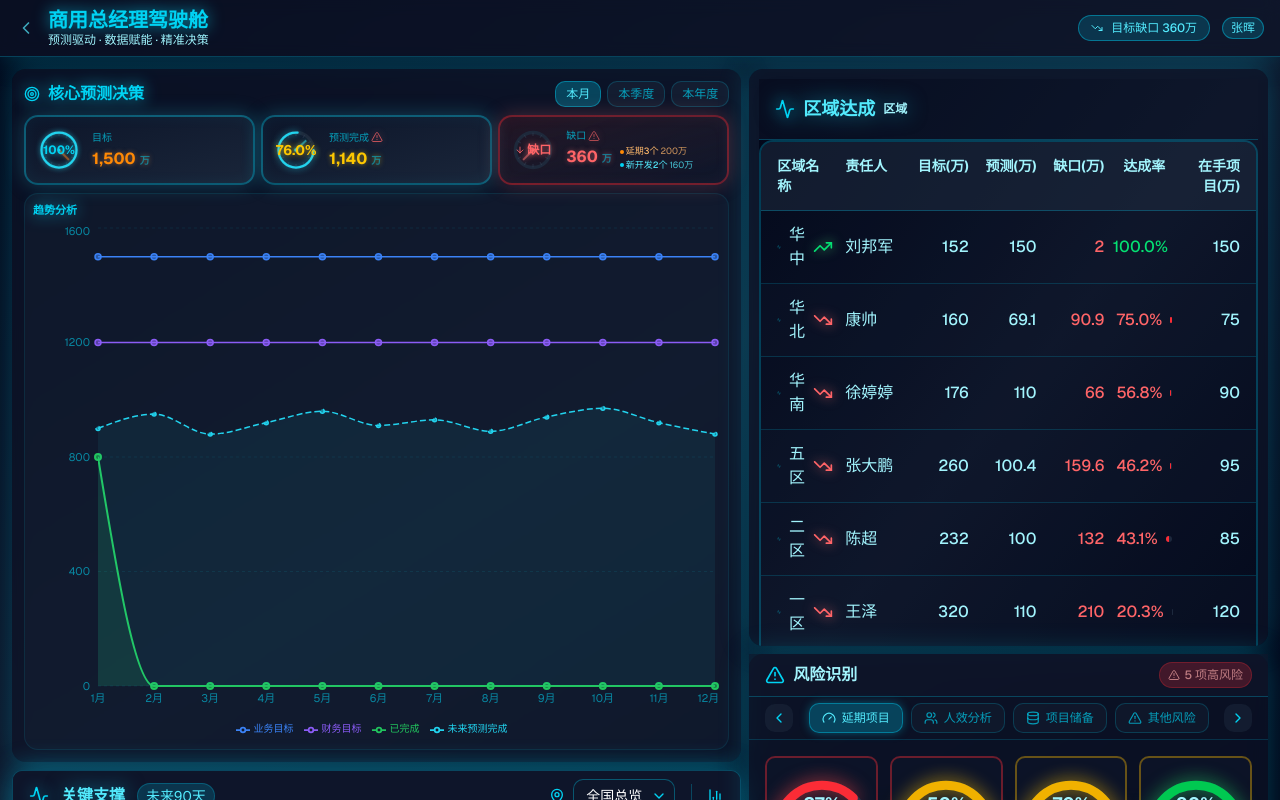
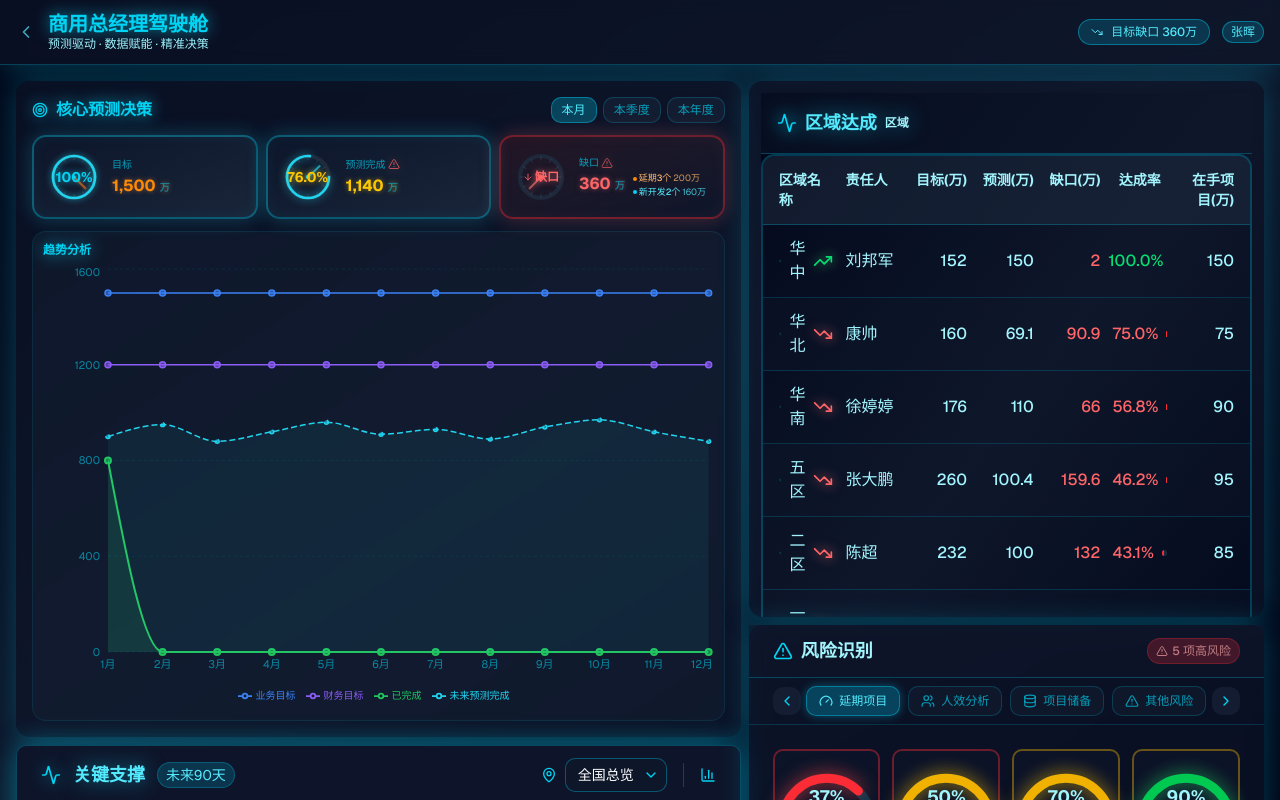
Before and after one commit to navylee1990/coze_jsc, a Next.js app: page /gm in a window 1280 px wide. Built offline with nearby package versions, Linux system fonts and the light colour scheme.

Commit message:
Restored to 'e4e06270b782ae3eb4a114aefb51192b634d1d18'
Coze-Restored-To: 'e4e06270b782ae3eb4a114aefb51192b634d1d18'
Coze-Commit-Type: restore

```diff
--- a/src/app/gm/page.tsx
+++ b/src/app/gm/page.tsx
@@ -549,7 +549,7 @@ export default function GMDashboard() {
           isMounted && animationPhase >= 1 ? 'opacity-100 translate-y-0' : 'opacity-0 -translate-y-4'
         )}
       >
-        <div className="max-w-[1920px] w-full mx-auto px-4 py-2">
+        <div className="max-w-[1920px] w-full mx-auto px-4 py-3">
           <div className="flex items-center justify-between">
             <div className="flex items-center gap-3">
               <Link href="/" className={`${DASHBOARD_STYLES.textMuted} hover:text-white transition-colors`}>
@@ -591,7 +591,7 @@ export default function GMDashboard() {
       </header>
 
       {/* 主要内容区 - 仪表盘布局 */}
-      <main className="flex-1 overflow-hidden max-w-[1920px] w-full mx-auto p-3">
+      <main className="flex-1 overflow-hidden max-w-[1920px] w-full mx-auto p-4">
         {/* 驾驶舱风格布局 - 紧凑对齐 */}
         <div className="grid grid-cols-12 gap-2 h-full">
           {/* 中央仪表区 */}
@@ -601,8 +601,8 @@ export default function GMDashboard() {
             isMounted && animationPhase >= 2 ? 'opacity-100 translate-y-0' : 'opacity-0 translate-y-4'
           )}>
             {/* 核心预测决策卡片 - 自适应高度 */}
-            <div className={`${DASHBOARD_STYLES.cardBg} ${DASHBOARD_STYLES.cardBorder} rounded-xl p-3 ${DASHBOARD_STYLES.glow} flex-1 min-h-0 flex flex-col`}>
-              <div className="flex items-center justify-between mb-2 flex-shrink-0">
+            <div className={`${DASHBOARD_STYLES.cardBg} ${DASHBOARD_STYLES.cardBorder} rounded-xl p-4 ${DASHBOARD_STYLES.glow} flex-1 min-h-0 flex flex-col`}>
+              <div className="flex items-center justify-between mb-3 flex-shrink-0">
                 <h2 className={`text-base font-bold ${DASHBOARD_STYLES.neon} flex items-center gap-2`}>
                   <Target className="w-4 h-4" />
                   核心预测决策
@@ -642,18 +642,18 @@ export default function GMDashboard() {
               </div>
 
               {/* 核心数据展示 - 汽车仪表盘样式 */}
-              <div className="grid grid-cols-3 gap-1.5 mb-2 flex-shrink-0">
+              <div className="grid grid-cols-3 gap-2 mb-3 flex-shrink-0">
                 {/* 仪表盘1 - 目标 */}
                 <div className="relative">
                   <div
-                    className="rounded-xl border-2 p-2 transition-all duration-300 bg-gradient-to-br from-slate-900/90 to-slate-800/90 border-cyan-500/40"
+                    className="rounded-xl border-2 p-2.5 transition-all duration-300 bg-gradient-to-br from-slate-900/90 to-slate-800/90 border-cyan-500/40"
                     style={{
                       boxShadow: '0 0 20px rgba(34, 211, 238, 0.25), inset 0 0 15px rgba(34, 211, 238, 0.06)'
                     }}
                   >
                     <div className="flex items-center gap-2">
                       {/* 仪表盘圆形 */}
-                      <div className="relative flex-shrink-0" style={{ width: '50px', height: '50px' }}>
+                      <div className="relative flex-shrink-0" style={{ width: '60px', height: '60px' }}>
                         <svg viewBox="0 0 100 100" className="w-full h-full">
                           {/* 背景圆 */}
                           <circle
@@ -721,7 +721,7 @@ export default function GMDashboard() {
                         </svg>
                         {/* 中心数值 */}
                         <div className="absolute inset-0 flex flex-col items-center justify-center">
-                          <span className="text-xs font-bold text-cyan-400" style={{ textShadow: '0 0 6px rgba(34, 211, 238, 0.7)' }}>
+                          <span className="text-sm font-bold text-cyan-400" style={{ textShadow: '0 0 6px rgba(34, 211, 238, 0.7)' }}>
                             100%
                           </span>
                         </div>
@@ -741,14 +741,14 @@ export default function GMDashboard() {
                 {/* 仪表盘2 - 预测完成 */}
                 <div className="relative">
                   <div
-                    className="rounded-xl border-2 p-2 transition-all duration-300 bg-gradient-to-br from-slate-900/90 to-slate-800/90 border-cyan-500/40"
+                    className="rounded-xl border-2 p-2.5 transition-all duration-300 bg-gradient-to-br from-slate-900/90 to-slate-800/90 border-cyan-500/40"
                     style={{
                       boxShadow: '0 0 20px rgba(34, 211, 238, 0.25), inset 0 0 15px rgba(34, 211, 238, 0.06)'
                     }}
                   >
                     <div className="flex items-center gap-2">
                       {/* 仪表盘圆形 */}
-                      <div className="relative flex-shrink-0" style={{ width: '50px', height: '50px' }}>
+                      <div className="relative flex-shrink-0" style={{ width: '60px', height: '60px' }}>
                         <svg viewBox="0 0 100 100" className="w-full h-full">
                           {/* 背景圆 */}
                           <circle
@@ -849,7 +849,7 @@ export default function GMDashboard() {
                 <div className="relative">
                   <div
                     className={cn(
-                      'rounded-xl border-2 p-2 transition-all duration-300',
+                      'rounded-xl border-2 p-2.5 transition-all duration-300',
                       animatedGap <= 0
                         ? 'bg-gradient-to-br from-green-900/20 to-slate-900/90 border-green-500/40'
                         : 'bg-gradient-to-br from-red-900/20 to-slate-900/90 border-red-500/40'
@@ -862,7 +862,7 @@ export default function GMDashboard() {
                   >
                     <div className="flex items-center gap-2">
                       {/* 仪表盘圆形 */}
-                      <div className="relative flex-shrink-0" style={{ width: '50px', height: '50px' }}>
+                      <div className="relative flex-shrink-0" style={{ width: '60px', height: '60px' }}>
                         <svg viewBox="0 0 100 100" className="w-full h-full">
                           {/* 背景圆 */}
                           <circle
@@ -997,11 +997,11 @@ export default function GMDashboard() {
               </div>
 
               {/* 趋势图表 */}
-              <div className="bg-slate-800/30 rounded-xl p-2 border border-cyan-400/10 flex-1 min-h-0">
-                <div className="mb-1">
-                  <h4 className={`text-[11px] font-semibold ${DASHBOARD_STYLES.neon}`}>趋势分析</h4>
+              <div className="bg-slate-800/30 rounded-xl p-2.5 border border-cyan-400/10 flex-1 min-h-0">
+                <div className="mb-1.5">
+                  <h4 className={`text-xs font-semibold ${DASHBOARD_STYLES.neon}`}>趋势分析</h4>
                 </div>
-                <div style={{ height: 'calc(100% - 20px)' }}>
+                <div style={{ height: 'calc(100% - 24px)' }}>
                   <ResponsiveContainer width="100%" height="100%">
                     <AreaChart data={forecastTrendData}>
                       <CartesianGrid strokeDasharray="3 3" stroke="rgba(6,182,212,0.1)" vertical={false} />
@@ -1087,7 +1087,7 @@ export default function GMDashboard() {
             </div>
 
             {/* 未来支撑充分性面板 - 固定高度比例 */}
-            <div className={`${DASHBOARD_STYLES.cardBg} ${DASHBOARD_STYLES.cardBorder} rounded-xl p-0 ${DASHBOARD_STYLES.glow} flex-shrink-0`} style={{ height: 'calc(40% - 4px)' }}>
+            <div className={`${DASHBOARD_STYLES.cardBg} ${DASHBOARD_STYLES.cardBorder} rounded-xl p-0 ${DASHBOARD_STYLES.glow} flex-shrink-0`} style={{ height: 'calc(45% - 4px)' }}>
               <FutureSupportAdequacyPanel theme="dashboard" />
             </div>
           </div>
@@ -1099,7 +1099,7 @@ export default function GMDashboard() {
             isMounted && animationPhase >= 3 ? 'opacity-100 translate-y-0' : 'opacity-0 translate-y-4'
           )}>
             {/* 区域达成情况 - 自适应高度 */}
-            <div className={`${DASHBOARD_STYLES.cardBg} ${DASHBOARD_STYLES.cardBorder} rounded-xl p-2.5 ${DASHBOARD_STYLES.glow} flex-1 min-h-0 overflow-hidden`}>
+            <div className={`${DASHBOARD_STYLES.cardBg} ${DASHBOARD_STYLES.cardBorder} rounded-xl p-3 ${DASHBOARD_STYLES.glow} flex-1 min-h-0 overflow-hidden`}>
               <RegionMatrix
                 data={currentData}
                 title="区域达成"
@@ -1110,7 +1110,7 @@ export default function GMDashboard() {
             </div>
 
             {/* 风险识别模块 - 固定高度比例 */}
-            <div className={`${DASHBOARD_STYLES.cardBg} ${DASHBOARD_STYLES.cardBorder} rounded-xl p-0 ${DASHBOARD_STYLES.glow} flex-shrink-0`} style={{ height: 'calc(50% - 4px)' }}>
+            <div className={`${DASHBOARD_STYLES.cardBg} ${DASHBOARD_STYLES.cardBorder} rounded-xl p-0 ${DASHBOARD_STYLES.glow} flex-shrink-0`} style={{ height: 'calc(55% - 4px)' }}>
               <RiskIdentificationPanel theme="dashboard" />
             </div>
           </div>
--- a/src/components/FutureSupportAdequacyPanel.tsx
+++ b/src/components/FutureSupportAdequacyPanel.tsx
@@ -1580,7 +1580,7 @@ export default function FutureSupportAdequacyPanel({
       {/* 标题区 */}
       <div
         className={cn(
-          'px-4 py-2 border-b flex items-center justify-between',
+          'px-6 py-3 border-b flex items-center justify-between',
           theme === 'dashboard'
             ? 'border-cyan-500/30 bg-slate-900/60'
             : theme === 'dark'
@@ -1596,7 +1596,7 @@ export default function FutureSupportAdequacyPanel({
               : 'text-green-600'
           )} />
           <h3 className={cn(
-            'font-bold text-base',
+            'font-bold text-lg',
             theme === 'dashboard'
               ? 'text-cyan-300 drop-shadow-[0_0_10px_rgba(6,182,212,0.6)]'
               : 'text-slate-900'
@@ -1670,8 +1670,8 @@ export default function FutureSupportAdequacyPanel({
       )}
 
       {/* 主内容区 - 时间段矩阵卡片布局 */}
-      <div className="p-3">
-        <div className="grid grid-cols-3 gap-2">
+      <div className="p-4">
+        <div className="grid grid-cols-3 gap-3">
           {(['0-30天', '1-3月', '3-6月'] as const).map((period, index) => {
             const level = data.supportStructure[period];
             const statusColor = getStatusColor(level.status, theme);
@@ -1712,7 +1712,7 @@ export default function FutureSupportAdequacyPanel({
               <div
                 key={period}
                 className={cn(
-                  'p-3 rounded-xl relative border transition-all duration-300 cursor-pointer hover:scale-105',
+                  'p-4 rounded-xl relative border transition-all duration-300 cursor-pointer hover:scale-105',
                   theme === 'dashboard'
                     ? cn(
                         'bg-slate-900/60 backdrop-blur-sm',
@@ -1733,7 +1733,7 @@ export default function FutureSupportAdequacyPanel({
                 }}
               >
                 {/* 时间段标签 */}
-                <div className="flex items-center justify-between mb-2">
+                <div className="flex items-center justify-between mb-3">
                   <div className="flex items-center gap-2">
                     <h4 className={cn(
                       'text-sm font-bold',
--- a/src/components/RiskIdentificationPanel.tsx
+++ b/src/components/RiskIdentificationPanel.tsx
@@ -356,13 +356,13 @@ export default function RiskIdentificationPanel({
       {/* 标题栏 */}
       <div
         className={cn(
-          'px-4 py-2 border-b flex items-center justify-between',
+          'px-6 py-3 border-b flex items-center justify-between',
           theme === 'dashboard' ? `${DASHBOARD_STYLES.cardBorder} bg-slate-900/60` : 'border-slate-200 bg-white'
         )}
       >
         <div className="flex items-center gap-2">
           <AlertTriangle className={cn('w-5 h-5', theme === 'dashboard' ? 'text-cyan-400' : 'text-slate-700')} />
-          <h3 className={cn('font-bold text-base', theme === 'dashboard' ? DASHBOARD_STYLES.textSecondary : 'text-slate-900')}>
+          <h3 className={cn('font-bold text-lg', theme === 'dashboard' ? DASHBOARD_STYLES.textSecondary : 'text-slate-900')}>
             风险识别
           </h3>
         </div>
@@ -380,7 +380,7 @@ export default function RiskIdentificationPanel({
       </div>
 
       {/* 轮播控制栏 */}
-      <div className="px-4 py-1.5 border-b border-cyan-500/20">
+      <div className="px-6 py-2 border-b border-cyan-500/20">
         <div className="flex items-center justify-between">
           {/* 左箭头 */}
           <button
@@ -440,7 +440,7 @@ export default function RiskIdentificationPanel({
       <div className="flex-1 overflow-hidden">
         {/* Tab 0: 延期项目 */}
         {currentTab === 0 && (
-          <div className="h-full p-4 space-y-3 animate-in fade-in duration-300 overflow-y-auto">
+          <div className="h-full p-6 space-y-4 animate-in fade-in duration-300 overflow-y-auto">
             {/* 仪表盘卡片网格 */}
             <div className="grid grid-cols-4 gap-3">
               {delayedProjects.map((item, index) => (
@@ -516,7 +516,7 @@ export default function RiskIdentificationPanel({
 
         {/* Tab 1: 人效分析 */}
         {currentTab === 1 && (
-          <div className="h-full p-4 space-y-3 animate-in fade-in duration-300 overflow-y-auto">
+          <div className="h-full p-6 space-y-4 animate-in fade-in duration-300 overflow-y-auto">
             {/* 关键指标卡片 */}
             <div className="grid grid-cols-4 gap-3">
               <div className={cn('rounded-lg p-4 border', DASHBOARD_STYLES.cardBorder)}>
@@ -657,7 +657,7 @@ export default function RiskIdentificationPanel({
 
         {/* Tab 2: 项目储备分析 */}
         {currentTab === 2 && (
-          <div className="h-full p-4 space-y-3 animate-in fade-in duration-300 overflow-y-auto">
+          <div className="h-full p-6 space-y-4 animate-in fade-in duration-300 overflow-y-auto">
             {/* 仪表盘卡片网格 */}
             <div className="grid grid-cols-5 gap-3">
               {projectReserve.map((item, index) => {
@@ -749,7 +749,7 @@ export default function RiskIdentificationPanel({
 
         {/* Tab 3: 其他风险 */}
         {currentTab === 3 && (
-          <div className="h-full p-4 space-y-3 animate-in fade-in duration-300 overflow-y-auto">
+          <div className="h-full p-6 space-y-4 animate-in fade-in duration-300 overflow-y-auto">
             {/* 仪表盘卡片网格 */}
             <div className="grid grid-cols-4 gap-3">
               {otherRisks.map((risk, index) => (
```
